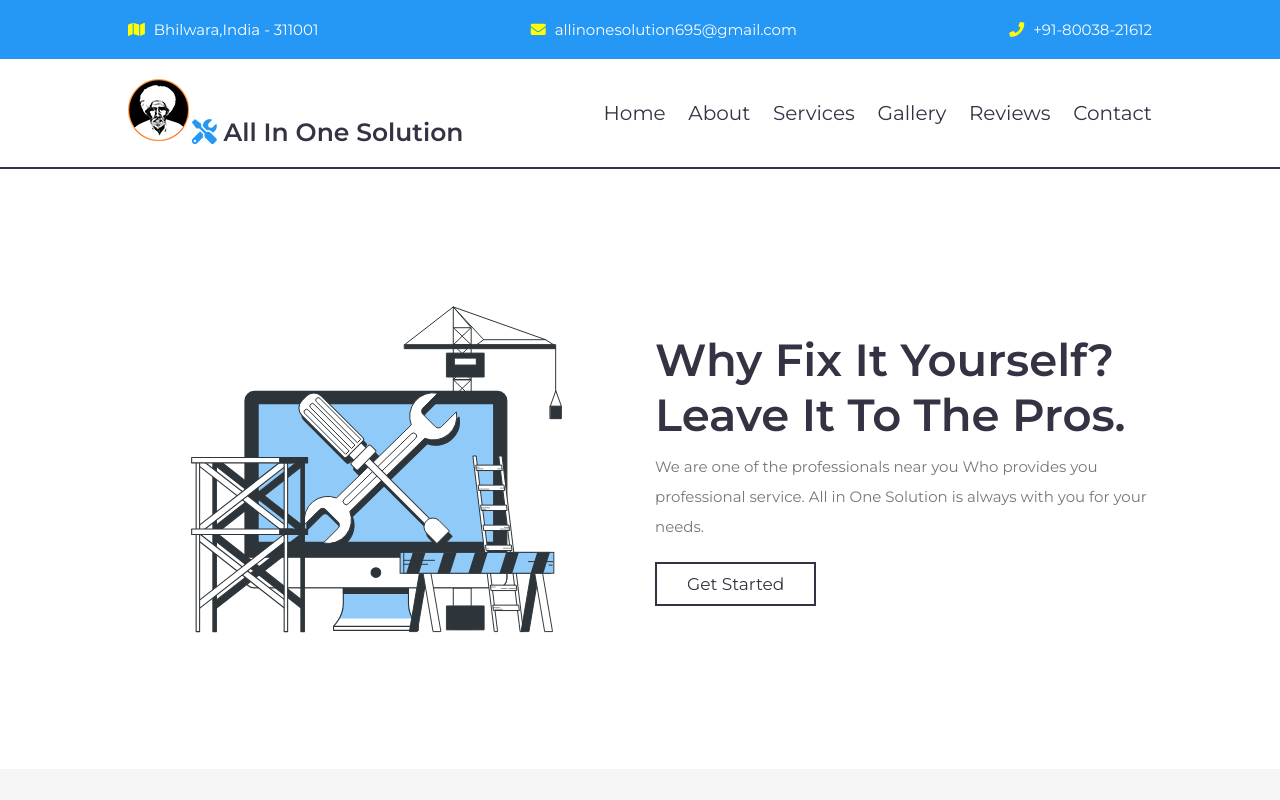
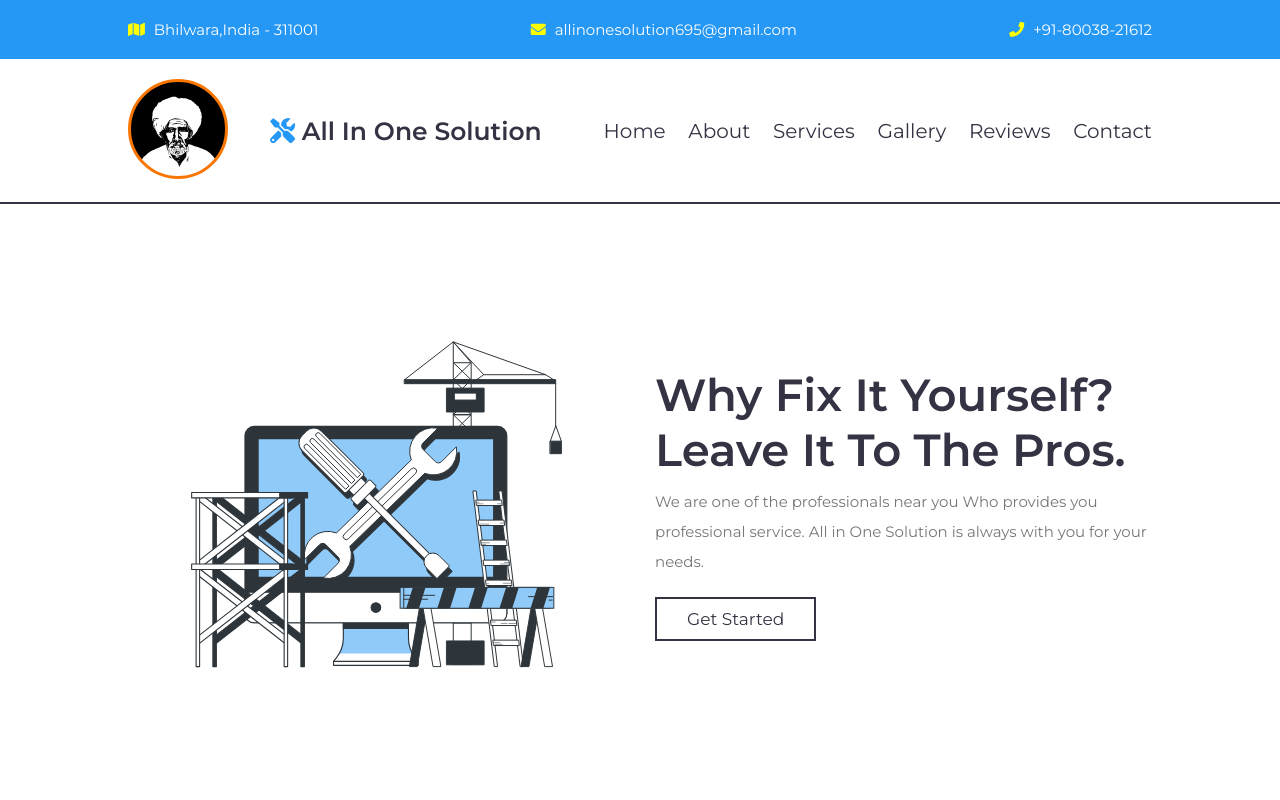
Before and after one commit to KISHANIT695/All-in-One-Solution-, a plain HTML site: page index.html in a window 1280 px wide. Shown: the top 800 px of the page. Drawn offline with Linux system fonts and the light colour scheme; some packages are replaced by stand-ins of ours; a script that the page names is missing.

Commit message:
Update index.html

```diff
--- a/index.html
+++ b/index.html
@@ -29,7 +29,8 @@
 
    <nav class="navbar">
       <div>
-         <a href="JaggaIco.ico"><img src="JaggaIco.ico"> </a>
+         <a href="JaggaIco.ico"><img src="LogoSVG.svg"> </a>
+      </div>
          <a href="#" class="logo"> <i class="fas fa-tools"></i>  all in one solution  </a>
       </div>
 
```
